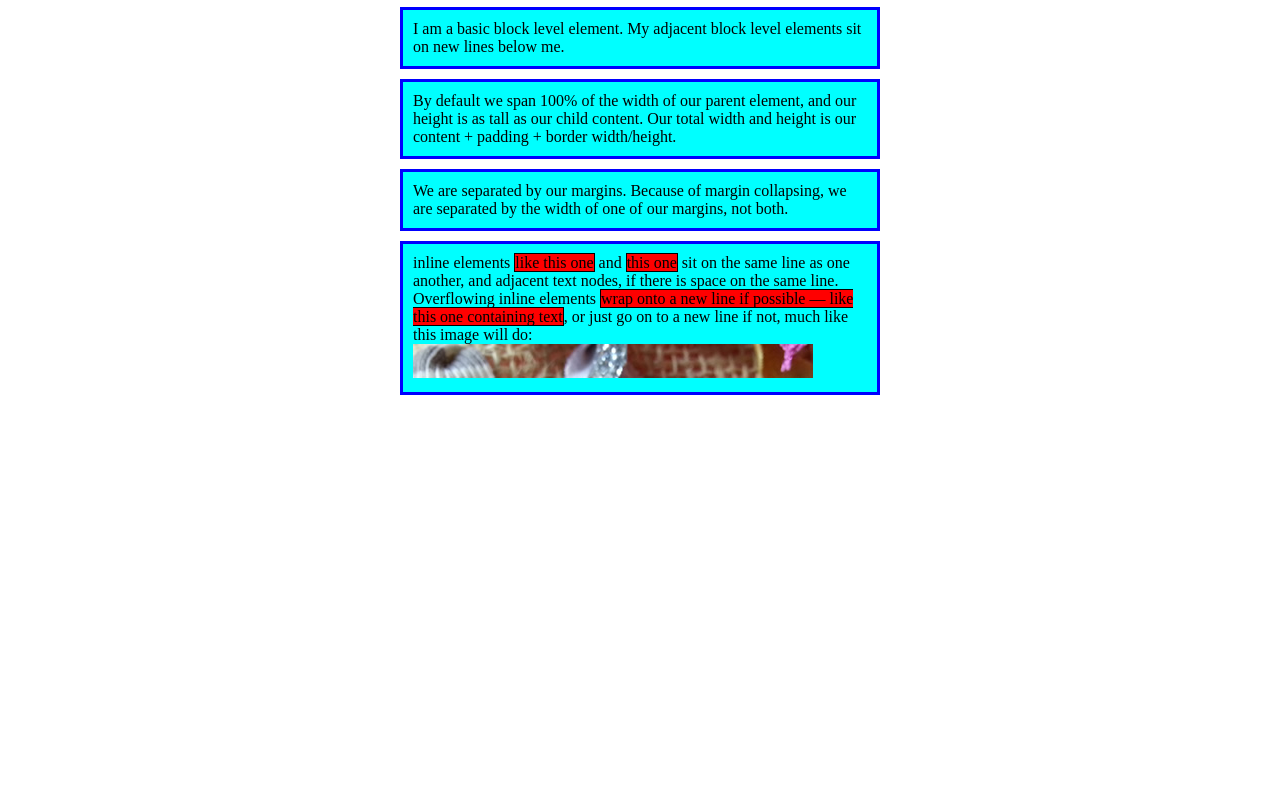
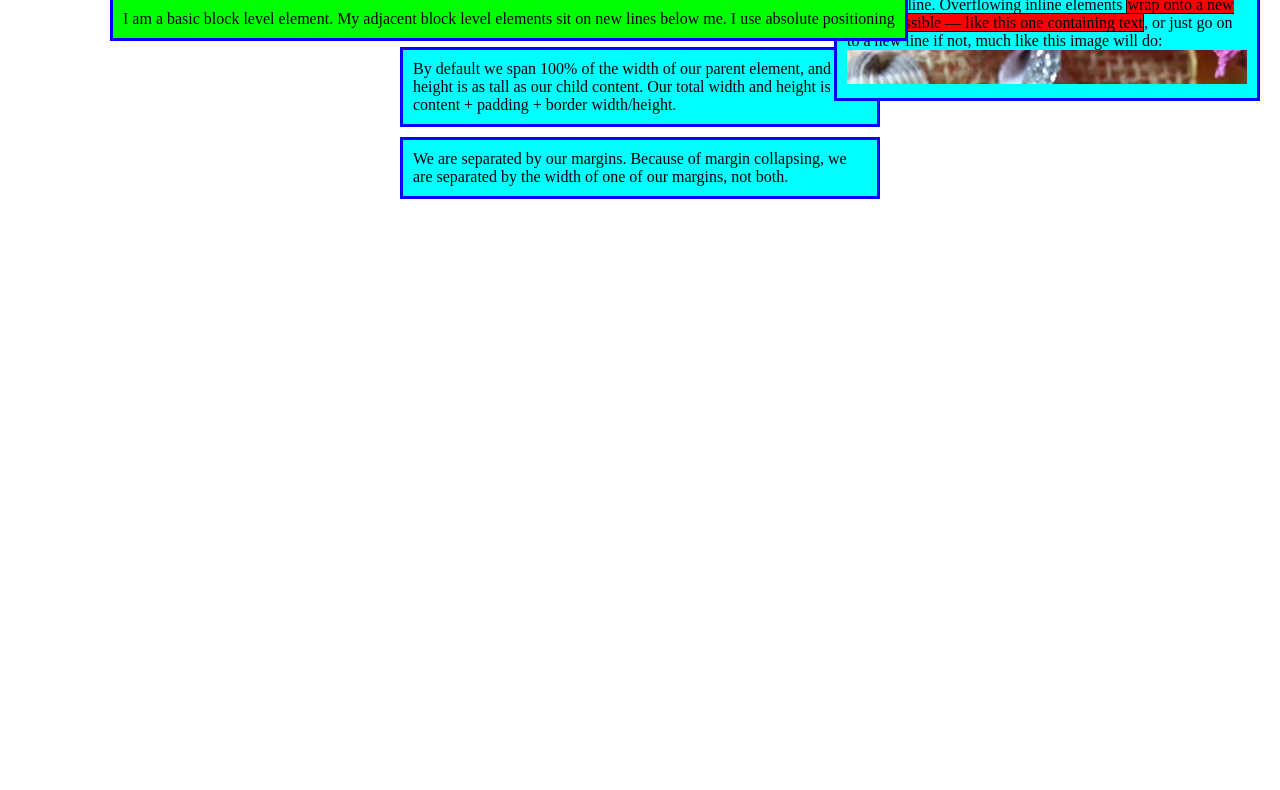
Before and after one commit to KRieberger/KRieberger.github.io, a plain HTML site: page examples/position-examples/positioning.html in a window 1280 px wide. Shown: the part 73-863 px from the top of the page. Before the commit the page ends 800 px from the top, so only its background shows below. Drawn offline with Linux system fonts and the light colour scheme.

Commit message:
More relevant example. Better class names

```diff
--- a/examples/position-examples/positioning.html
+++ b/examples/position-examples/positioning.html
@@ -10,21 +10,24 @@
             body {
                 width: 500px;
                 margin: 0 auto;
+                /* For absolute positioning */
+                /* Makes .positioned relative to body instead of viewport */
                 /* position: relative; */
 
                 /* Fixed Positioning */
-                /* height: 1400px; */
+                /* Makes body taller than most desktop monitors, thus making content scrollable */
+                height: 1400px;
             }
 
             /* Fixed Positioning */
-            /* h1 {
+            h1 {
                 position: fixed;
                 top: 0;
                 width: 500px;
                 margin-top: 0;
                 background: white;
                 padding: 10px;
-            } */
+            }
 
             p {
                 background: aqua;
@@ -38,27 +41,36 @@
                 border: 1px solid black;
             }
 
-            .positioned {
+            .sticky {
                 /* background-color: yellow;
                 position: absolute;
                 top: 30px;
                 left: 30px; */
 
                 /* Sticky position */
-                /* position: sticky;
+                position: sticky;
                 top: 30px;
-                left: 30px; */
+                left: 30px;
             }
 
             p:nth-of-type(1) {
-                /* position: absolute;
+                position: absolute;
                 background: lime;
                 top: 10px;
-                right: 30px;
-                z-index: 1; */
+                left: 100px;
+                z-index: 1;
+                margin-top: 60px;
+            }
 
-                /* Fixed Positioning */
-                /* margin-top: 60px; */
+            p:nth-of-type(2) {
+                margin-top: 120px;
+            }
+
+            .top-right {
+                position: fixed;
+                top: 10px;
+                right: 10px;
+                width: 400px;
             }
         </style>
     </head>
@@ -66,16 +78,18 @@
     <body>
         <h1>Basic document flow</h1>
 
-        <p>I am a basic block level element. My adjacent block level elements sit on new lines below me.</p>
+        <p>I am a basic block level element. My adjacent block level elements sit on new lines below me. I use absolute
+            positioning</p>
 
-        <p class="positioned">By default we span 100% of the width of our parent element, and our height is as tall as
+        <p class="sticky">By default we span 100% of the width of our parent element, and our height is as tall as
             our child content.
             Our total width and height is our content + padding + border width/height.</p>
 
         <p>We are separated by our margins. Because of margin collapsing, we are separated by the width of one of our
             margins, not both.</p>
 
-        <p>inline elements <span>like this one</span> and <span>this one</span> sit on the same line as one another, and
+        <p class="top-right">inline elements <span>like this one</span> and <span>this one</span> sit on the same line as one
+            another, and
             adjacent text nodes, if there is space on the same line. Overflowing inline elements <span>wrap onto a new
                 line if possible — like this one containing text</span>, or just go on to a new line if not, much like
             this image will do: <img src="long.jpg" alt="a wide but short section of a photo of several fabrics"></p>
```
